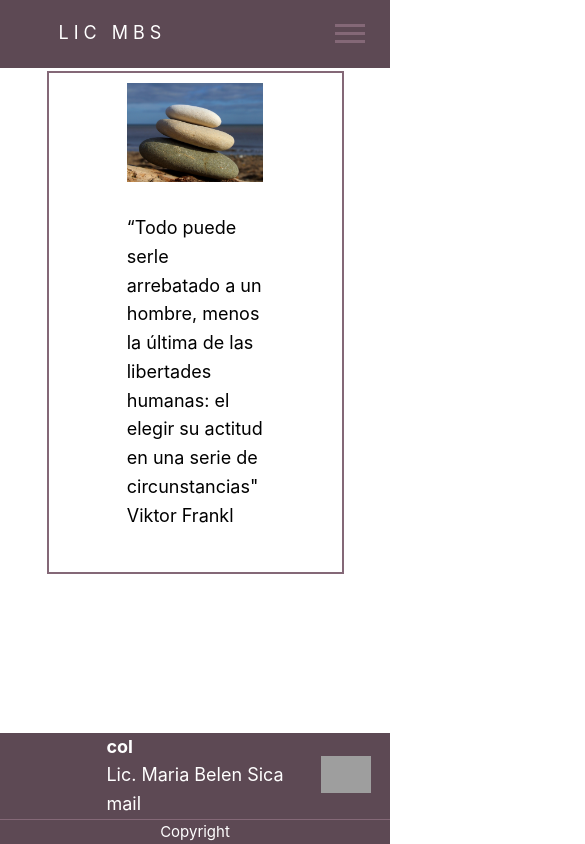
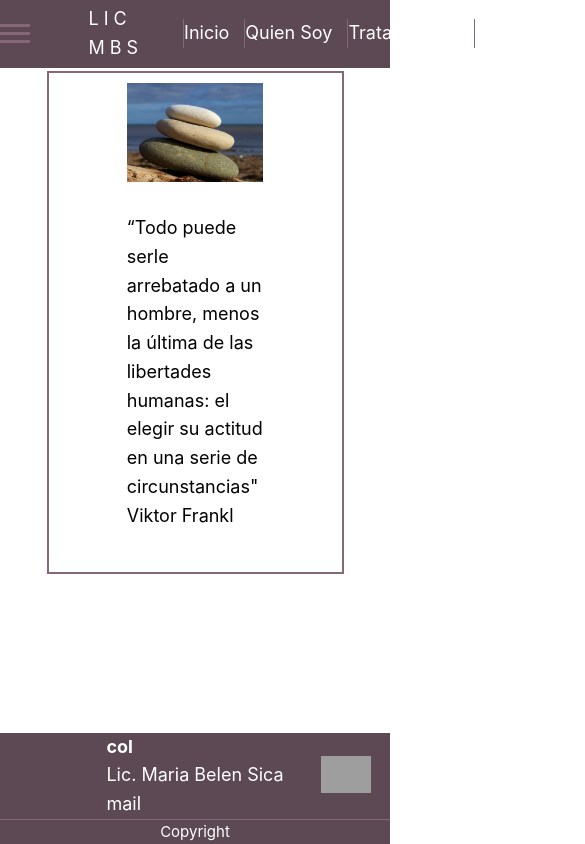
Before and after one commit to gonzalo-s/belPsi_n, a Next.js app: page / in a window 390 px wide. Shown: the top 844 px of the page, 585 px wide, since content can reach past the window. Built offline with nearby package versions, Linux system fonts and the light colour scheme; grey boxes are pictures that could not be loaded.

Commit message:
se crea un hamMenu separado del resto con su uiHamburguer separado

```diff
--- /dev/null
+++ b/components/HamMenu.js
@@ -0,0 +1,35 @@
+import React, { useState } from 'react'
+import {
+	Hamburguer,
+	HamHLine12,
+	HamHLine3,
+	HamXLine1,
+	HamXLine2,
+} from '../components/ui/uiHamburguer'
+
+function HamMenu() {
+	const [menuState, setMenuState] = useState(false)
+
+	function menuClick() {
+		setMenuState(!menuState)
+		console.log(menuState)
+	}
+	return (
+		<Hamburguer menuState={menuState} onClick={menuClick}>
+			{menuState ? (
+				<div className="hamX">
+					<HamXLine1 />
+					<HamXLine2 />
+				</div>
+			) : (
+				<div className="hamLines">
+					<HamHLine12 />
+					<HamHLine12 />
+					<HamHLine3 />
+				</div>
+			)}
+		</Hamburguer>
+	)
+}
+
+export default HamMenu
--- a/components/navbar.js
+++ b/components/navbar.js
@@ -1,21 +1,23 @@
 import React from 'react'
 import Link from 'next/link'
-import MovileMenu from '../components/movileMenu'
+//import MovileMenu from '../components/movileMenu'
 import LinksDb from './LinksDb'
 import { useMediaQuery } from 'react-responsive'
 import { Ul, Li, A, ALogo, NavbarWrapper } from '../components/ui/uiMenuBtns'
+import HamMenu from '../components/HamMenu'
 
 function Navbar() {
-	let isDesktop = useMediaQuery({
-		query: '(min-width: 920px)',
-	})
+	// let isDesktop = useMediaQuery({
+	// 	query: '(min-width: 920px)',
+	// })
 
 	return (
 		<NavbarWrapper>
+			<HamMenu />
 			<Link href={'/'}>
 				<ALogo>Lic MBS</ALogo>
 			</Link>
-			{isDesktop ? (
+
 			<Ul>
 				{LinksDb.menu.map((item, i) => {
 					return (
@@ -27,9 +29,6 @@ function Navbar() {
 					)
 				})}
 			</Ul>
-			) : (
-				<MovileMenu />
-			)}
 		</NavbarWrapper>
 	)
 }
--- a/components/ui/uiDefaults.js
+++ b/components/ui/uiDefaults.js
@@ -5,5 +5,5 @@ export const UiKitDefaults = {
 	buttons: {
 		backgroundColor: '#846877',
 	},
-	backgroundColor: '#846877',
+	backgroundColor: '#5d4954',
 }
--- /dev/null
+++ b/components/ui/uiHamburguer.js
@@ -0,0 +1,82 @@
+import styled from 'styled-components'
+import { UiKitDefaults } from '../ui/uiDefaults'
+
+const desktopStartWidth = '996px'
+const desktop = `@media (min-width: ${desktopStartWidth})`
+const mobile = `@media (max-width: ${desktopStartWidth})`
+
+console.log(desktop)
+
+export const Hamburguer = styled.button`
+	//no mostrar nada si es desktop
+	${desktop} {
+		display: none;
+	}
+	//si es mobile mostrar ham
+	${mobile} {
+		//position: relative;
+		//margin-right: 25px;
+		display: flex;
+		cursor: pointer;
+		flex-direction: column;
+		align-items: center;
+		justify-content: center;
+		justify-items: center;
+		top: 0%;
+		right: 0%;
+		width: 30px;
+		height: 30px;
+		padding: 0;
+		border-width: 0;
+		background: ${UiKitDefaults.backgroundColor};
+		&:focus {
+			outline-style: none;
+		}
+	}
+`
+export const HamHLine12 = styled.line`
+	//no mostrar nada si es desktop
+	${desktop} {
+		display: block;
+	}
+	//si es mobile mostrar ham
+	${mobile} {
+		display: block;
+		width: 30px;
+		height: 3px;
+		background: ${UiKitDefaults.buttons.backgroundColor};
+		margin-bottom: 5px;
+	}
+`
+export const HamHLine3 = styled(HamHLine12)`
+	//no mostrar nada si es desktop
+	${desktop} {
+		display: block;
+	}
+	//si es mobile mostrar ham
+	${mobile} {
+		margin-bottom: 0;
+	}
+`
+
+export const HamXLine1 = styled(HamHLine12)`
+	//no mostrar nada si es desktop
+	${desktop} {
+		display: block;
+	}
+	//si es mobile mostrar ham
+	${mobile} {
+		transform: rotate(45deg);
+	}
+`
+
+export const HamXLine2 = styled(HamXLine1)`
+	//no mostrar nada si es desktop
+	${desktop} {
+		display: block;
+	}
+	//si es mobile mostrar ham
+	${mobile} {
+		transform: rotate(-45deg);
+	}
+`
--- a/components/ui/uiMenuBtns.js
+++ b/components/ui/uiMenuBtns.js
@@ -37,3 +37,4 @@ export const ALogo = styled(A)`
 	text-transform: uppercase;
 	letter-spacing: 5px;
 `
+//Mobile
```
Lines whose indentation alone changed are shown as unchanged.
